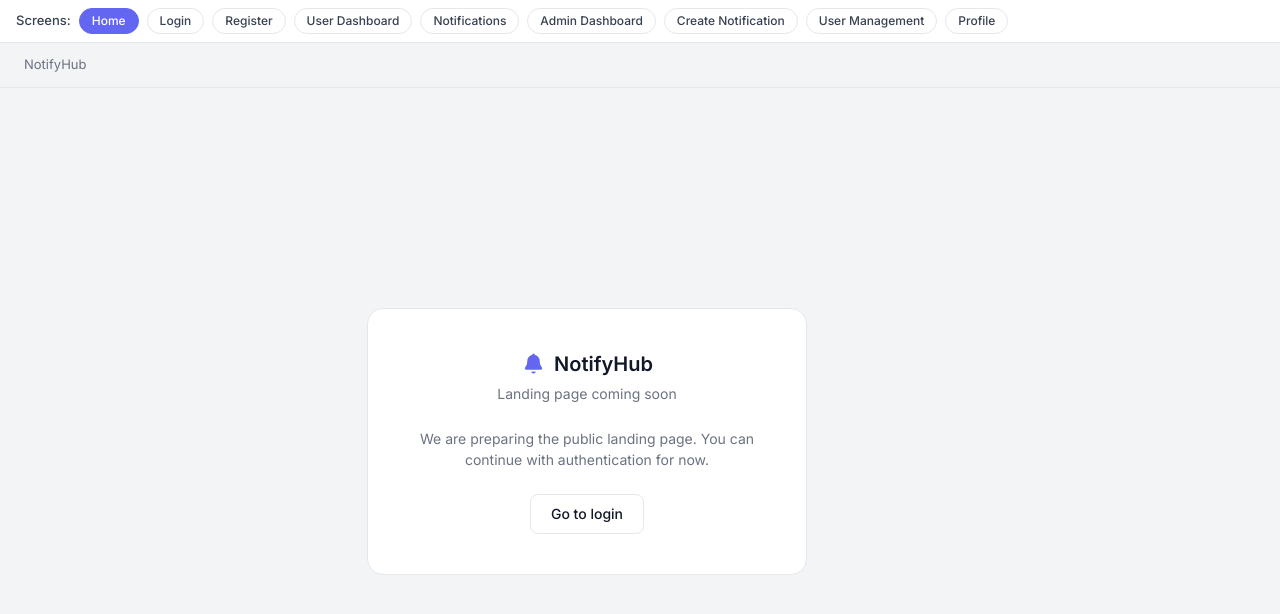
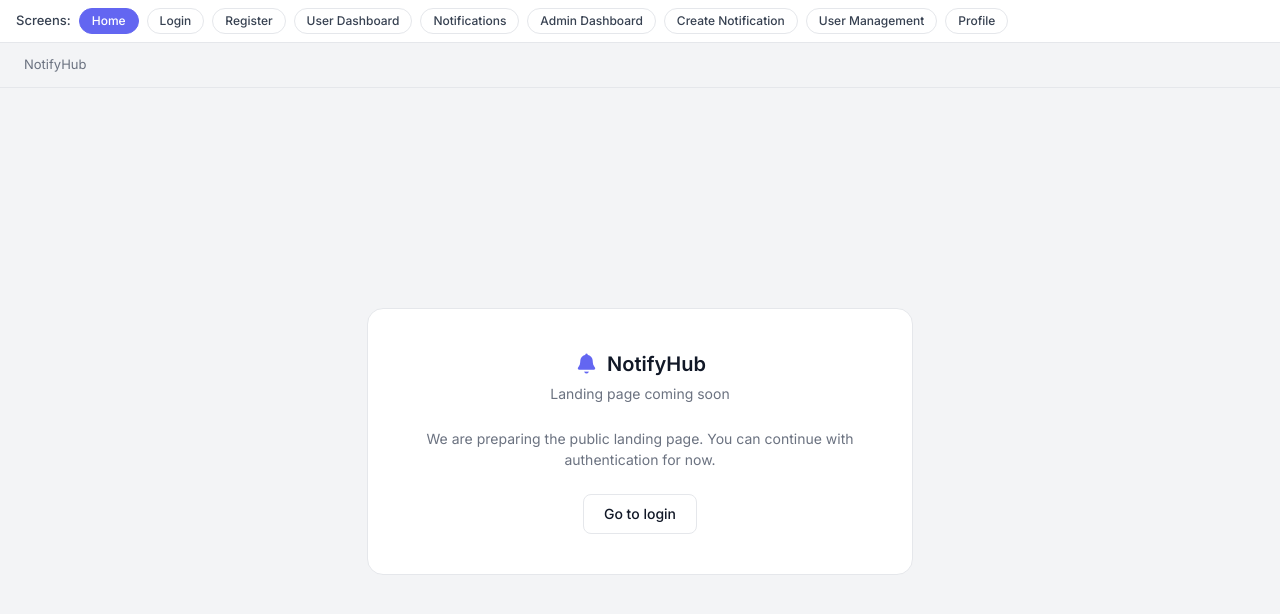
Before and after one commit to Arpana-singhh/NotifyHub, a Next.js app in the folder frontend/: page / in a window 1280 px wide. Shown: the top 614 px of the page. Built offline with nearby package versions, Linux system fonts and the light colour scheme; what @ant-design/nextjs-registry would draw is missing.

Commit message:
-minor css fixed

```diff
--- a/frontend/public/assets/style/globals.scss
+++ b/frontend/public/assets/style/globals.scss
@@ -204,7 +204,6 @@ button {
 
   &__card {
     width: 100%;
-    max-width: 440px;
     background: var(--color-bg-card);
     border: 1px solid var(--color-border);
     border-radius: var(--radius-xl);
```
